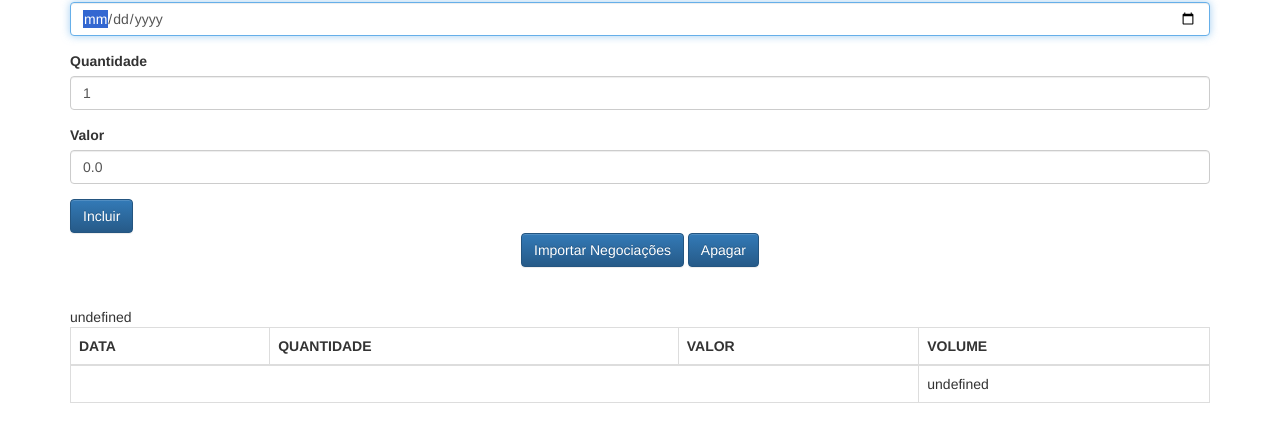
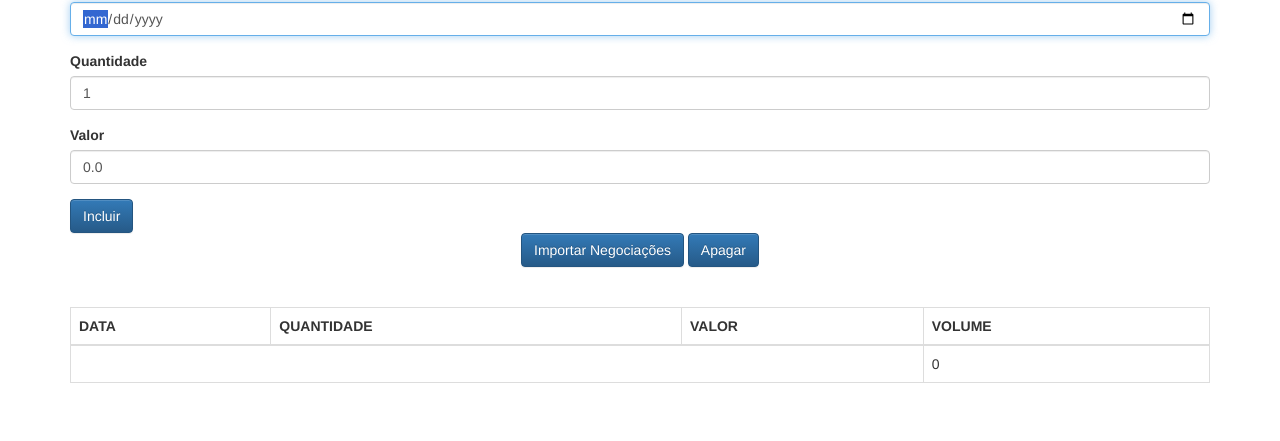
Before and after one commit to luiizsilverio/aluraframe, a plain HTML site: page client/index.html in a window 1280 px wide. Shown: the part 93-534 px from the top of the page. Drawn offline with Linux system fonts and the light colour scheme; files whose address does not match are found by name.

Commit message:
proxy-factory, bind

```diff
--- a/client/index.html
+++ b/client/index.html
@@ -50,6 +50,8 @@
     <script src="js/app//helpers/date-helper.js"></script>
     <script src="js/app/models/lista-negociacoes.js"></script>
     <script src="js/app/models/mensagem.js"></script>
+    <script src="js/app/services/proxy-factory.js"></script>
+    <script src="js/app/helpers/bind.js"></script>
     <script src="js/app/views/view.js"></script>
     <script src="js/app/views/mensagem-view.js"></script>
     <script src="js/app/views/negociacoes-view.js"></script>
--- a/client/js/app/controllers/negociacao-controller.js
+++ b/client/js/app/controllers/negociacao-controller.js
@@ -13,51 +13,34 @@ class NegociacaoController {
     this.#inputQuantidade = $('#quantidade');
     this.#inputValor = $('#valor');
 
-    let self = this;
+    this.#negociacoesView = new NegociacaoView($('#negociacoes-view'));
 
-    // Proxies são objetos que encapsulam outros, como "cascas"
-    this.#listaNegociacoes = new Proxy(new ListaNegociacoes(), {
+    this.#listaNegociacoes = new Bind(
+      new ListaNegociacoes(),
+      this.#negociacoesView,
+      'adiciona', 'esvazia',
+    )
 
-      // target é o objeto real que é encapsulado pelo proxy
-      // prop é a propriedade em si, que está sendo lida nesse momento
-      // receiver é a referência ao próprio proxy
-      // Reflect.get realiza a operação no objeto real
-      // além do get, temos o set (target, prop, value, receiver)
-      get (target, prop, receiver) {
-        if (['adiciona', 'esvazia'].includes(prop) && typeof(target[prop]) == 'function') {
-          return function() {
-            console.log(`interceptando ${prop}`);
-            Reflect.apply(target[prop], target, arguments);
-            self.#negociacoesView.update(target);
-          }
-        }
-      }
+    this.#mensagemView = new MensagemView($('#mensagem-view'));
 
-    });
-
-    this.#negociacoesView = new NegociacaoView($('#negociacoes-view'));
-    this.#negociacoesView.update(this.#listaNegociacoes);
-
-    this.#mensagem = new Mensagem();
-    this.#mensagemView = new MensagemView($('#mensagem-view'));
-    this.#mensagemView.update(this.#mensagem);
+    this.#mensagem = new Bind(
+      new Mensagem(),
+      this.#mensagemView,
+      'texto',
+    )
   }
 
   adiciona(event) {
     event.preventDefault();
     let negociacao = this.#criaNegociacao();
     this.#listaNegociacoes.adiciona(negociacao);
-    // this.#negociacoesView.update(this.#listaNegociacoes);
     this.#mensagem.texto = 'Negociação adicionada com sucesso';
-    this.#mensagemView.update(this.#mensagem);
     this.#limpaFormulario();
   }
 
   apaga() {
     this.#listaNegociacoes.esvazia();
-    // this.#negociacoesView.update(this.#listaNegociacoes);
     this.#mensagem.texto = 'Lista de negociações apagada com sucesso';
-    this.#mensagemView.update(this.#mensagem);
     this.#limpaFormulario();
   }
 
--- /dev/null
+++ b/client/js/app/helpers/bind.js
@@ -0,0 +1,13 @@
+class Bind {
+
+  constructor(model, view, ...props) {
+    let proxy = ProxyFactory.create(model, props, (model) => {
+      view.update(model);
+    })
+
+    view.update(model); // renderiza pela 1.a vez
+
+    return proxy;
+  }
+
+}
--- a/client/js/app/models/mensagem.js
+++ b/client/js/app/models/mensagem.js
@@ -1,15 +1,14 @@
 class Mensagem {
-  #texto
 
   constructor(texto = '') {
-    this.#texto = texto;
+    this._texto = texto;
   }
 
   get texto() {
-    return this.#texto;
+    return this._texto;
   }
 
   set texto(texto) {
-    this.#texto = texto;
+    this._texto = texto;
   }
 }
--- /dev/null
+++ b/client/js/app/services/proxy-factory.js
@@ -0,0 +1,39 @@
+class ProxyFactory {
+
+  static create(objeto, props, acao) {
+
+    return new Proxy(objeto, {
+
+      get (target, prop, receiver) {
+        if (props.includes(prop) && ProxyFactory.#isFunction(target[prop])) {
+          return function() {
+            console.log(`interceptando ${prop}`);
+            Reflect.apply(target[prop], target, arguments);
+            return acao(target);
+          }
+        }
+      },
+
+      set (target, prop, value, receiver) {
+        if (props.includes(prop)) {
+          target[prop] = value;
+          acao(target);
+        }
+        return Reflect.set(target, prop, value, receiver);
+      }
+
+    })
+  }
+
+  static #isFunction(func) {
+    return typeof(func) === 'function';
+  }
+}
+
+// Proxies são objetos que encapsulam outros.
+// É uma estratégia útil quando queremos interceptar os métodos e propriedades
+// target é o objeto real que é encapsulado pelo proxy
+// prop é a propriedade em si, que está sendo lida nesse momento
+// receiver é a referência ao próprio proxy
+// Reflect.get realiza a operação no objeto real
+// além do get, temos o set (target, prop, value, receiver)
```
Also changed, not shown: client/js/app/services/apagar.txt (deleted).
